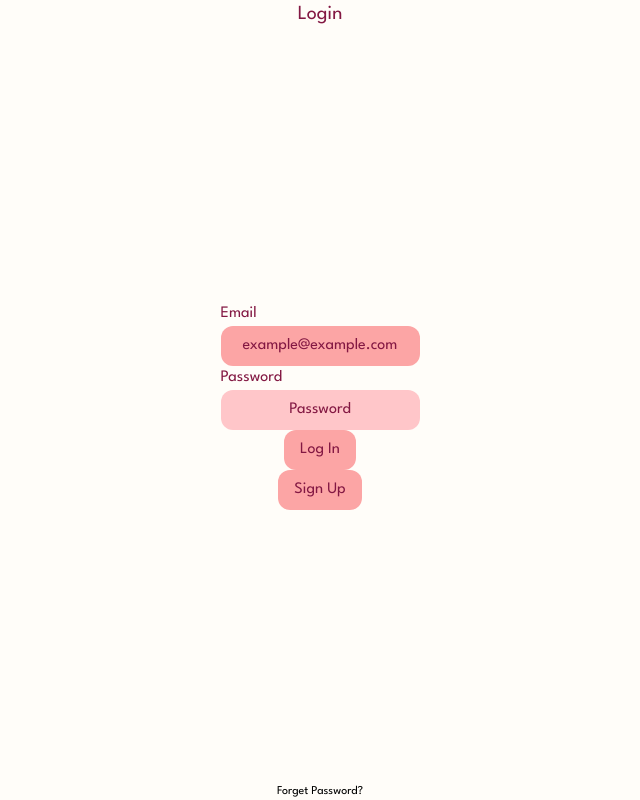
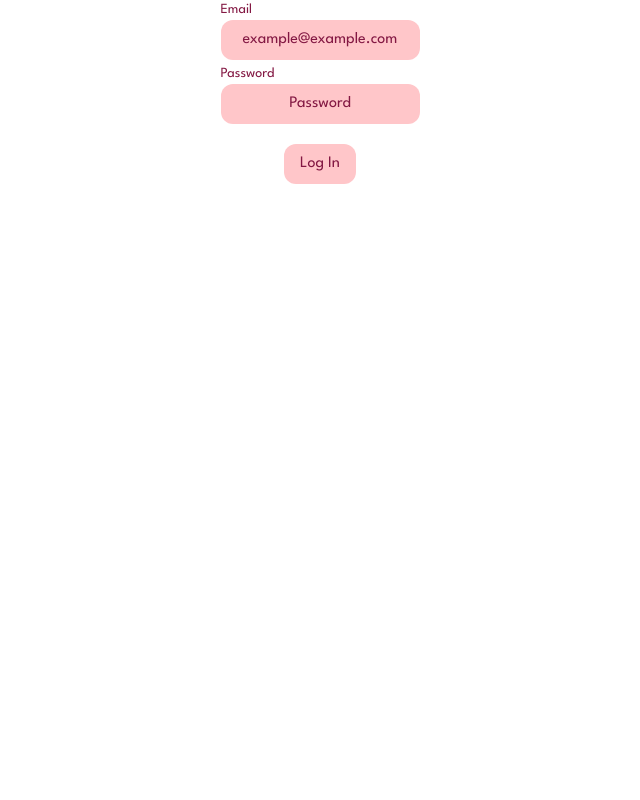
Before and after one commit to Ehsan-eslami/recipe-search-app, a Next.js app: page /auth in a window 1280 px wide. Shown: the whole page, without its empty margins (320-960 px from the left). Built offline with nearby package versions, Linux system fonts and the light colour scheme.

Commit message:
feat: added login component

```diff
--- a/components/auth/login.tsx
+++ b/components/auth/login.tsx
@@ -1,26 +1,37 @@
-import { Input } from "../ui/input"
+import {Input} from '../ui/input'
+import { useState } from 'react'
+import { supabase } from '@/utils/supabaseClient'
+import { useRouter } from 'next/navigation'
 
 export const Login = () => {
+  const router = useRouter()
+  const [email,  setEmail] = useState('')
+  const [password,  setPassword] = useState('')
+
+  const handleSubmit = async (e: React.FormEvent<HTMLFormElement>) => {
+    e.preventDefault();
+
+    const { data, error } = await supabase.auth.signInWithPassword({ email, password });
+    if (error) {
+      console.error('Error signing in with password:', error);
+      return;
+    } else {
+      console.log('User signed in successfully:', data);
+      // Redirect to dashboard
+      router.push('/')
+    }
+
+  }
+
   return (
-    <div className="bg-[#fffdf9] w-screen h-screen justify-center items-center flex">
-      <div className="container h-screen">
-        <div className="w-[300px] h-screen flex justify-between	 items-center flex-col">
-          <h1 className="text-pink-900 text-xl">Login</h1>
-          <form className="flex flex-col justify-around items-center">
-            <Input label="Email" placeHolder="example@example.com"/>
-            <Input label="Password" placeHolder="Password" />
-            <button type="submit" className=" bg-red-300 text-pink-900 px-4 py-2 rounded-xl">
-              Log In
-            </button>
-            <button type="button" className=" bg-red-300 text-pink-900 px-4 py-2 rounded-xl">
-              Sign Up
-            </button>
-          </form>
-          <p className="text-xs">
-            Forget Password?
-          </p>
-        </div>
+    <form className="flex flex-col justify-around items-center gap-y-5" onSubmit={handleSubmit}>
+      <div className='flex flex-col gap-y-1'>
+        <Input label="Email" placeHolder="example@example.com" value={email} onChange={(e)=> setEmail(e.target.value)}/>
+        <Input label="Password" placeHolder="Password" value={password} onChange={(e)=> setPassword(e.target.value)} />
       </div>
-    </div>
+      <button type="submit" className=" bg-primary text-pink-900 px-4 py-2 rounded-xl">
+        Log In
+      </button>
+    </form>
   )
 }
--- /dev/null
+++ b/components/ui/image.tsx
@@ -0,0 +1,11 @@
+type ImageType = {
+  className: string
+  src: string
+  alt: string
+}
+
+export const Image = ({className, src, alt}: ImageType ) => {
+  return (
+    <img className={className}  src={src} alt={alt} />
+  )
+}
--- a/components/ui/input.tsx
+++ b/components/ui/input.tsx
@@ -1,13 +1,15 @@
 type InputType = {
-  placeHolder: string;
-  label: string;
-}
+  placeHolder?: string;
+  label?: string;
+  value?: string;
+  onChange?: (event: React.ChangeEvent<HTMLInputElement>) => void;
+};
 
-export const Input = ({placeHolder, label}: InputType) => {
+export const Input = ({placeHolder, label, value, onChange}: InputType) => {
   return (
     <div className="flex flex-col">
       <label
-        className="text-pink-900"
+        className="text-pink-900 text-sm"
       >{label}</label>
       {
         label === "Password" ?
@@ -15,13 +17,17 @@ export const Input = ({placeHolder, label}: InputType) => {
             className="px-4 py-2 text-center bg-primary text-primary-textColor placeholder:text-pink-900 rounded-xl"
             title={label}
             type="text"
+            value={value}
+            onChange={onChange}
             placeholder={placeHolder}
           />
           :
           <input
-            className="px-4 py-2 text-center bg-red-300 text-pink-900 placeholder:text-pink-900 rounded-xl"
+            className="px-4 py-2 text-center bg-primary text-pink-900 placeholder:text-pink-900 rounded-xl"
             title={label}
             type="text"
+            value={value}
+            onChange={onChange}
             placeholder={placeHolder}
           />
       }
```
Also changed, not shown: package.json (+5 -4 lines), public/thumbnail/login-image.png (added), 1 other file (tests, documents, lock files or other folders).
